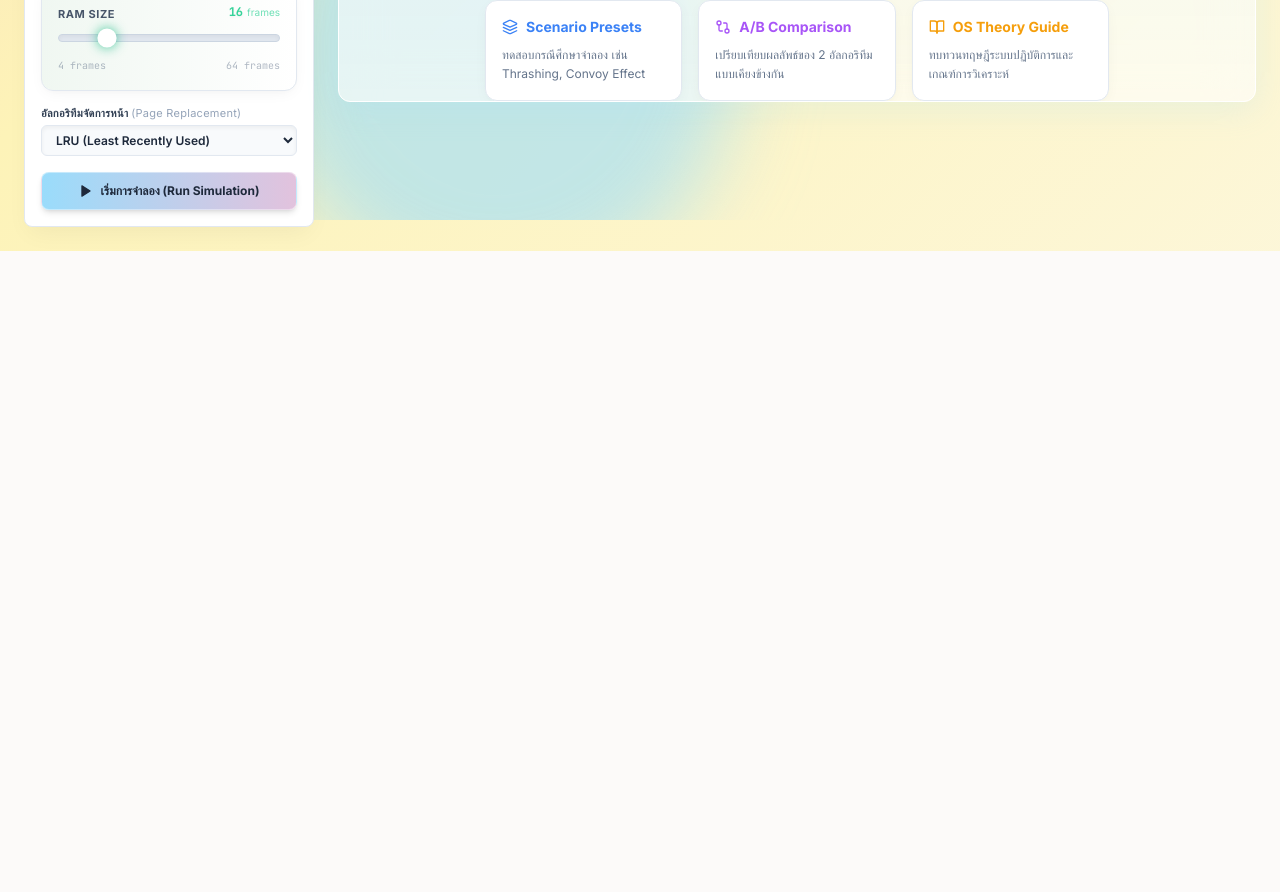
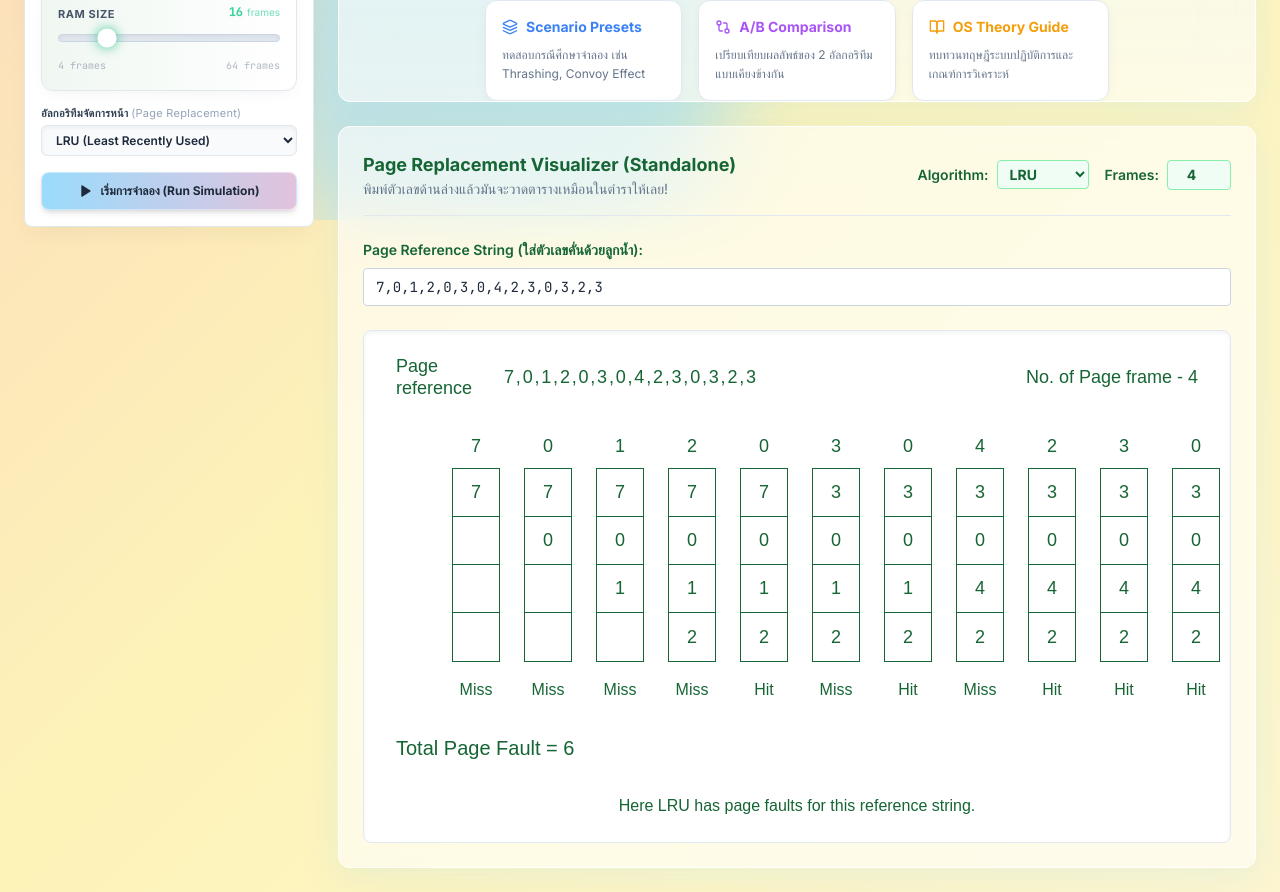
Before and after one commit to bbthecat/os-resource-sim, a React (Vite) app in the folder frontend/: page / in a window 1280 px wide. Shown: the part 580-1472 px from the top of the page. Before the commit the page ends 831 px from the top, so only its background shows below. Built offline with nearby package versions, Linux system fonts and the light colour scheme; no server answers.

Commit message:
feat: add standalone page replacement visualizer

```diff
--- /dev/null
+++ b/frontend/src/components/StandalonePageReplacement.tsx
@@ -0,0 +1,189 @@
+import { useState, useMemo } from 'react';
+
+// Types
+type Algorithm = 'FIFO' | 'LRU' | 'Optimal';
+
+interface TraceStep {
+  ref: number;
+  frames: (number | null)[];
+  isHit: boolean;
+  evicted: number | null;
+}
+
+export default function StandalonePageReplacement() {
+  const [refString, setRefString] = useState('7,0,1,2,0,3,0,4,2,3,0,3,2,3');
+  const [numFrames, setNumFrames] = useState(4);
+  const [algo, setAlgo] = useState<Algorithm>('LRU');
+
+  const trace = useMemo(() => {
+    const refs = refString.split(',').map(s => parseInt(s.trim())).filter(n => !isNaN(n));
+    const steps: TraceStep[] = [];
+    const frames: (number | null)[] = Array(numFrames).fill(null);
+    let faultCount = 0;
+
+    // Algorithm states
+    const lruQueue: number[] = [];
+    const fifoQueue: number[] = [];
+
+    for (let i = 0; i < refs.length; i++) {
+      const page = refs[i];
+      let isHit = false;
+      let evicted: number | null = null;
+      let frameIdx = frames.indexOf(page);
+
+      if (frameIdx !== -1) {
+        // Hit
+        isHit = true;
+        if (algo === 'LRU') {
+          // Move to back of LRU queue (most recently used)
+          const qIdx = lruQueue.indexOf(page);
+          if (qIdx !== -1) lruQueue.splice(qIdx, 1);
+          lruQueue.push(page);
+        }
+      } else {
+        // Miss
+        isHit = false;
+        faultCount++;
+
+        let emptyIdx = frames.indexOf(null);
+        if (emptyIdx !== -1) {
+          // There is an empty frame
+          frames[emptyIdx] = page;
+          fifoQueue.push(page);
+          lruQueue.push(page);
+        } else {
+          // Need to evict
+          let victim = -1;
+          if (algo === 'FIFO') {
+            victim = fifoQueue.shift()!;
+          } else if (algo === 'LRU') {
+            victim = lruQueue.shift()!;
+          } else if (algo === 'Optimal') {
+            // Find page that will not be used for longest time
+            let maxDistance = -1;
+            for (const fPage of frames) {
+              if (fPage === null) continue;
+              const nextUse = refs.indexOf(fPage, i + 1);
+              if (nextUse === -1) {
+                victim = fPage;
+                break;
+              }
+              if (nextUse > maxDistance) {
+                maxDistance = nextUse;
+                victim = fPage;
+              }
+            }
+          }
+
+          evicted = victim;
+          emptyIdx = frames.indexOf(victim);
+          if (emptyIdx !== -1) {
+            frames[emptyIdx] = page;
+            if (algo === 'FIFO') fifoQueue.push(page);
+            if (algo === 'LRU') lruQueue.push(page);
+          }
+        }
+      }
+
+      steps.push({
+        ref: page,
+        frames: [...frames],
+        isHit,
+        evicted
+      });
+    }
+
+    return { steps, faultCount, refs };
+  }, [refString, numFrames, algo]);
+
+  return (
+    <div className="glass-panel border border-border-subtle rounded-xl p-6 space-y-6 bg-white overflow-hidden shadow-sm">
+      <div className="flex flex-col sm:flex-row sm:items-center justify-between gap-4 border-b border-border-subtle pb-4">
+        <div>
+          <h2 className="text-lg font-bold text-[#166534]">Page Replacement Visualizer (Standalone)</h2>
+          <p className="text-sm text-slate-500">พิมพ์ตัวเลขด้านล่างแล้วมันจะวาดตารางเหมือนในตำราให้เลย!</p>
+        </div>
+
+        <div className="flex flex-wrap items-center gap-4">
+          <div className="flex items-center gap-2 text-sm">
+            <span className="font-semibold text-[#166534]">Algorithm:</span>
+            <select
+              value={algo}
+              onChange={e => setAlgo(e.target.value as Algorithm)}
+              className="border border-[#86efac] text-[#166534] font-bold rounded px-2 py-1 bg-[#f0fdf4] outline-none cursor-pointer"
+            >
+              <option value="FIFO">FIFO</option>
+              <option value="LRU">LRU</option>
+              <option value="Optimal">Optimal</option>
+            </select>
+          </div>
+
+          <div className="flex items-center gap-2 text-sm">
+            <span className="font-semibold text-[#166534]">Frames:</span>
+            <input
+              type="number"
+              min={1}
+              max={10}
+              value={numFrames}
+              onChange={e => setNumFrames(parseInt(e.target.value) || 4)}
+              className="border border-[#86efac] text-[#166534] font-bold rounded px-2 py-1 bg-[#f0fdf4] w-16 text-center outline-none"
+            />
+          </div>
+        </div>
+      </div>
+
+      <div className="flex flex-col gap-2">
+        <label className="text-sm font-semibold text-[#166534]">Page Reference String (ใส่ตัวเลขคั่นด้วยลูกน้ำ):</label>
+        <input
+          type="text"
+          value={refString}
+          onChange={e => setRefString(e.target.value)}
+          className="border border-slate-300 focus:border-[#22c55e] rounded px-3 py-2 w-full font-mono text-sm outline-none transition-colors"
+          placeholder="e.g. 7,0,1,2,0,3,0,4,2,3,0,3,2,3"
+        />
+      </div>
+
+      {/* Textbook Output Area */}
+      <div className="mt-8 bg-white p-6 rounded-lg border border-slate-200 overflow-x-auto shadow-inner" style={{ fontFamily: 'Arial, sans-serif' }}>
+        <div className="flex flex-col sm:flex-row items-start sm:items-center justify-between mb-8 px-2 gap-4">
+          <div className="flex items-center gap-4">
+            <span className="text-[#166534] text-lg leading-tight">Page<br/>reference</span>
+            <span className="text-[#166534] text-lg ml-2 sm:ml-4 tracking-widest">{refString}</span>
+          </div>
+          <span className="text-[#166534] text-lg">No. of Page frame - {numFrames}</span>
+        </div>
+
+        <div className="flex items-start gap-4 sm:gap-6 ml-16">
+          {trace.steps.map((step, idx) => (
+            <div key={idx} className="flex flex-col items-center w-10 sm:w-12 shrink-0">
+              <div className="text-[#166534] text-lg mb-2">{step.ref}</div>
+
+              <div className="border border-[#166534] flex flex-col w-full bg-white">
+                {step.frames.map((frameVal, fIdx) => (
+                  <div
+                    key={fIdx}
+                    className="h-10 sm:h-12 border-b border-[#166534] flex items-center justify-center text-[#166534] text-lg last:border-b-0"
+                  >
+                    {frameVal !== null ? frameVal : ''}
+                  </div>
+                ))}
+              </div>
+
+              <div className={`mt-4 text-sm sm:text-base ${step.isHit ? 'text-[#166534]' : 'text-[#166534]'}`}>
+                {step.isHit ? 'Hit' : 'Miss'}
+              </div>
+            </div>
+          ))}
+        </div>
+
+        <div className="mt-8 text-[#166534] text-xl px-2">
+          Total Page Fault = {trace.faultCount}
+        </div>
+
+        <div className="mt-8 text-center text-[#166534] text-base">
+          Here {algo} has {algo === 'Optimal' ? 'minimum' : ''} page faults for this reference string.
+        </div>
+      </div>
+    </div>
+  );
+}
--- a/frontend/src/components/layout/Shell.tsx
+++ b/frontend/src/components/layout/Shell.tsx
@@ -6,6 +6,7 @@ import GaugeRow from '../GaugeRow';
 import QueueLane from '../QueueLane';
 import MemoryGrid from '../MemoryGrid';
 import PageFaultTrace from '../PageFaultTrace';
+import StandalonePageReplacement from '../StandalonePageReplacement';
 import GanttChart from '../GanttChart';
 import UtilizationChart from '../UtilizationChart';
 import BottleneckCard from '../BottleneckCard';
@@ -337,6 +338,11 @@ export default function Shell() {
             </motion.div>
           )}
           </AnimatePresence>
+
+          {/* Standalone Visualizer (Always Visible at bottom) */}
+          <div className="mt-6">
+            <StandalonePageReplacement />
+          </div>
         </div>
       </div>
     </div>
```
